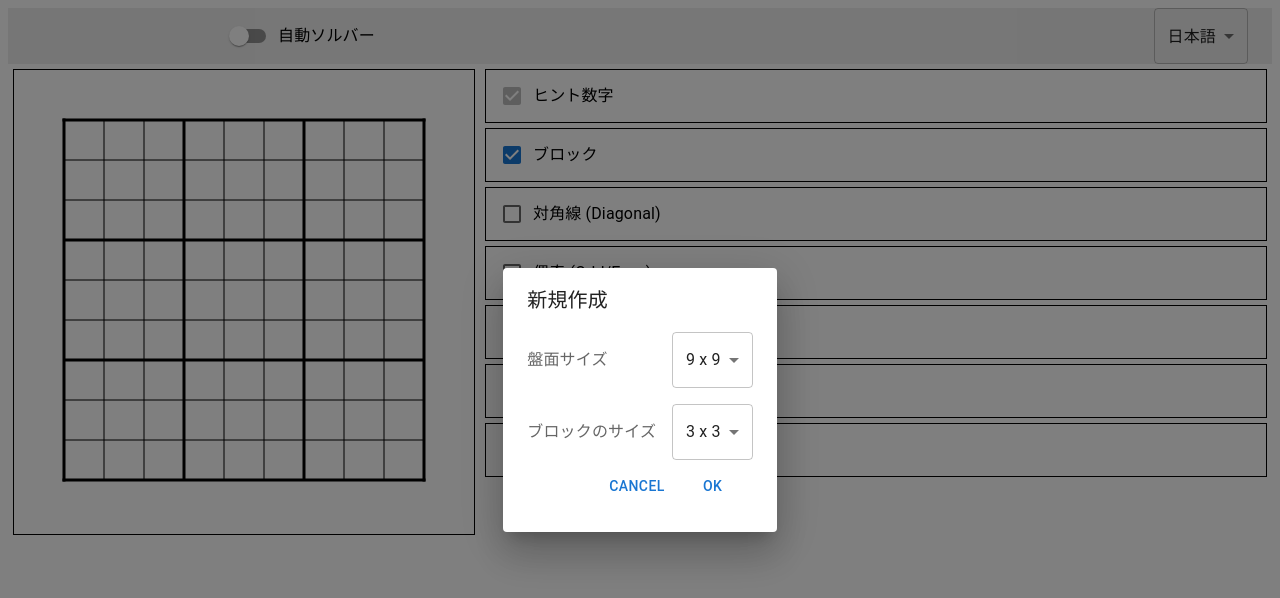
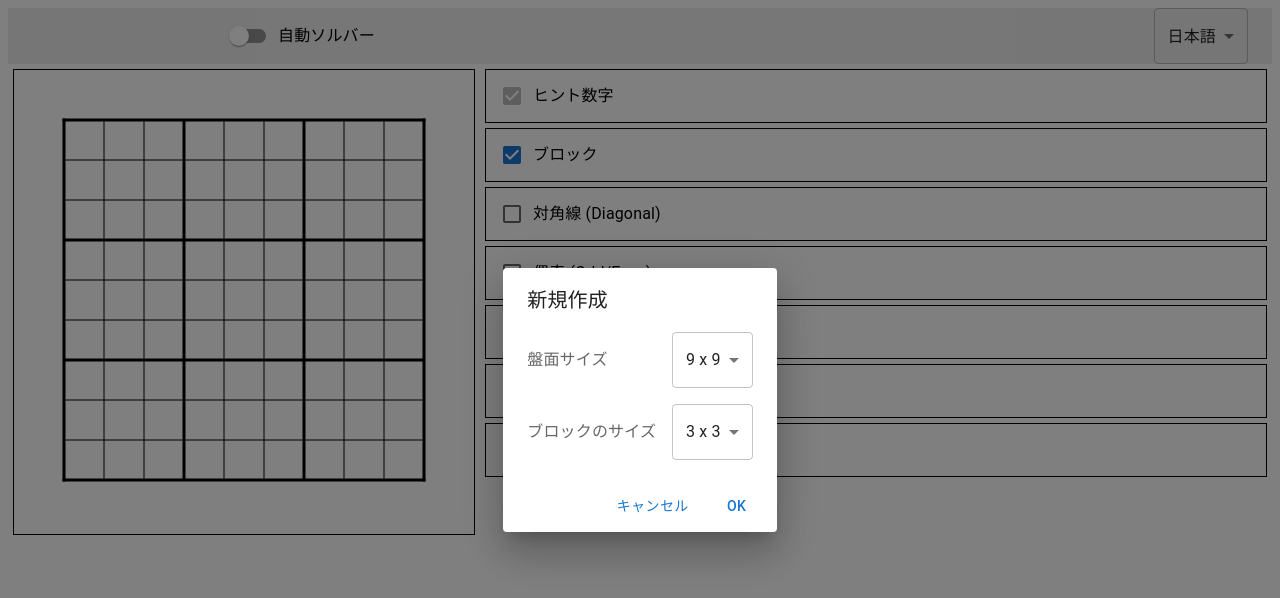
Before and after one commit to semiexp/puzzle-webapp, a React (Vite) app in the folder packages/sudoku-editor/: page / in a window 1280 px wide. Both pictures are taken after a click on the button 36 px from the left and 36 px from the top of the page. Shown: the top 598 px of the page. Built offline with nearby package versions, Linux system fonts and the light colour scheme; some icons are missing.

Commit message:
minor fix in newBoardDialog.tsx

```diff
--- a/packages/sudoku-editor/src/dialogs/newBoardDialog.tsx
+++ b/packages/sudoku-editor/src/dialogs/newBoardDialog.tsx
@@ -117,11 +117,11 @@ export const NewBoardDialog = (props: {
             </Select>
           </Box>
         </Box>
-        <DialogActions>
-          <Button onClick={() => close()}>Cancel</Button>
-          <Button onClick={() => close(values)}>OK</Button>
-        </DialogActions>
       </DialogContent>
+      <DialogActions>
+        <Button onClick={() => close()}>{t("ui.cancel")}</Button>
+        <Button onClick={() => close(values)}>{t("ui.ok")}</Button>
+      </DialogActions>
     </AutoMuiDialog>
   );
 };
```
